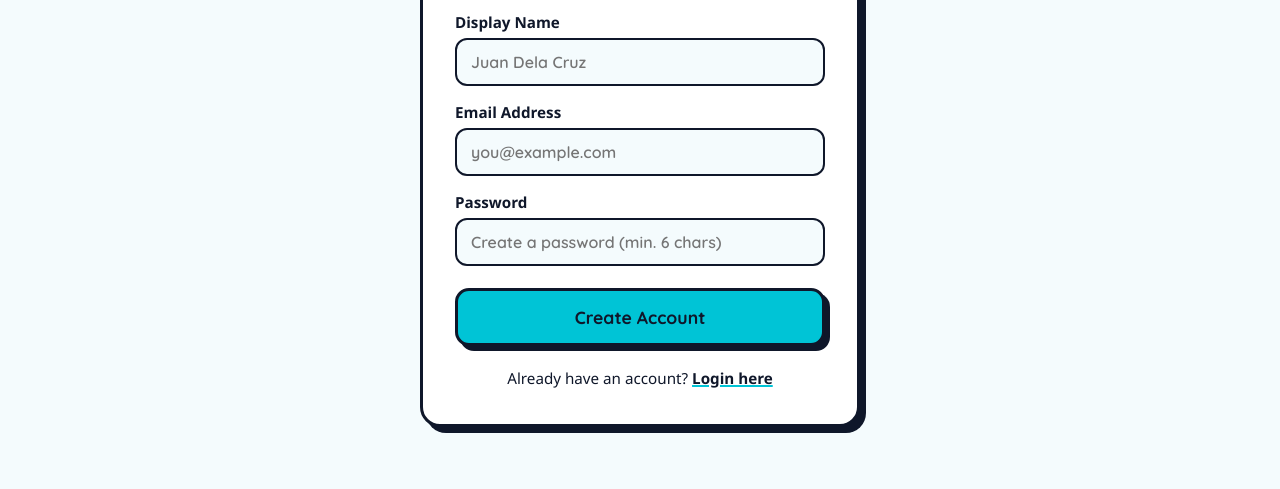
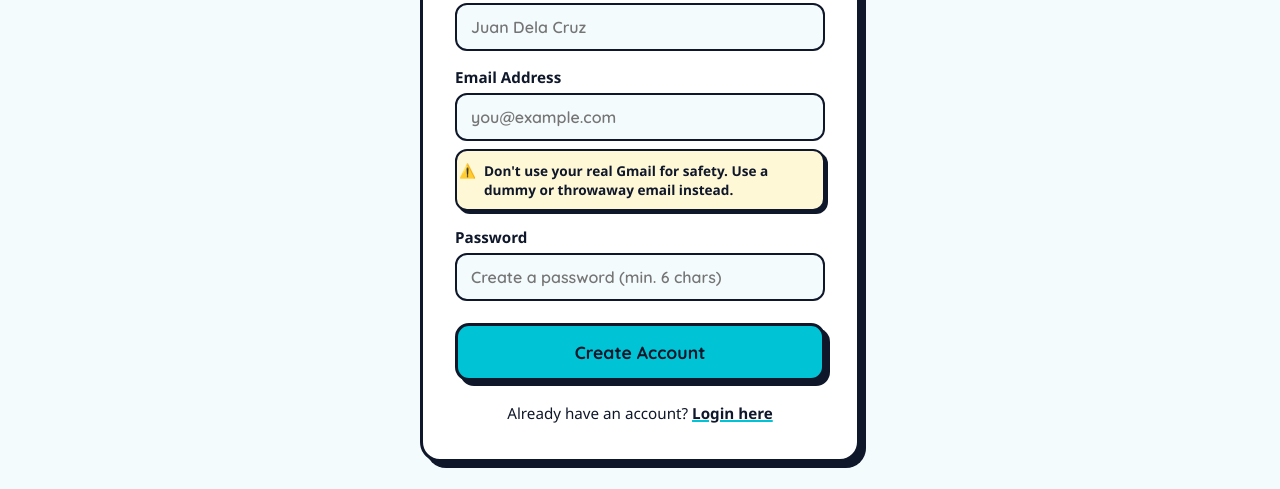
Before and after one commit to Vxhnn/photobooth, a plain HTML site: page register.html in a window 1280 px wide. Shown: the part 311-800 px from the top of the page. Drawn offline with Linux system fonts and the light colour scheme.

Commit message:
Update project

```diff
--- a/css/auth.css
+++ b/css/auth.css
@@ -116,3 +116,20 @@
 .auth-switch a:hover {
   opacity: 0.75;
 }
+
+/* Safety note under form fields */
+.form-note {
+  display: flex;
+  align-items: flex-start;
+  gap: 8px;
+  margin-top: 2px;
+  padding: 10px 2px;
+  font-size: 0.85rem;
+  font-weight: 600;
+  line-height: 1.4;
+  color: var(--shadow-color);
+  background-color: #FFF8D6;
+  border: 2.5px solid var(--shadow-color);
+  border-radius: 12px;
+  box-shadow: 3px 3px 0px var(--shadow-color);
+}
--- a/register.html
+++ b/register.html
@@ -40,6 +40,10 @@
           <p class="form-group">
             <label for="register-email">Email Address</label>
             <input type="email" id="register-email" name="email" placeholder="you@example.com" required>
+            <span class="form-note" id="email-note" role="note">
+              <span aria-hidden="true">⚠️</span>
+              <span>Don't use your real Gmail for safety. Use a dummy or throwaway email instead.</span>
+            </span>
           </p>
 
           <p class="form-group">
```
